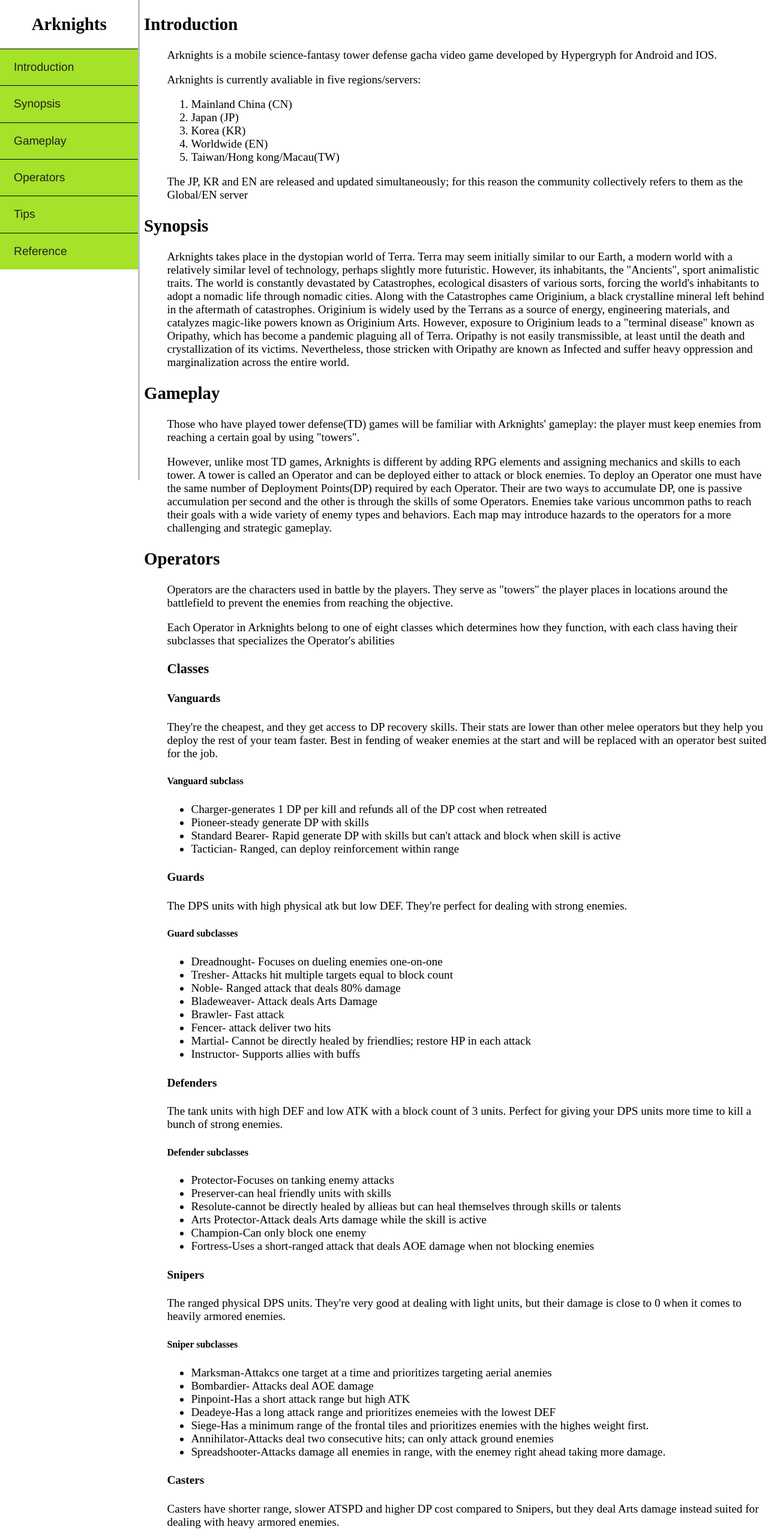
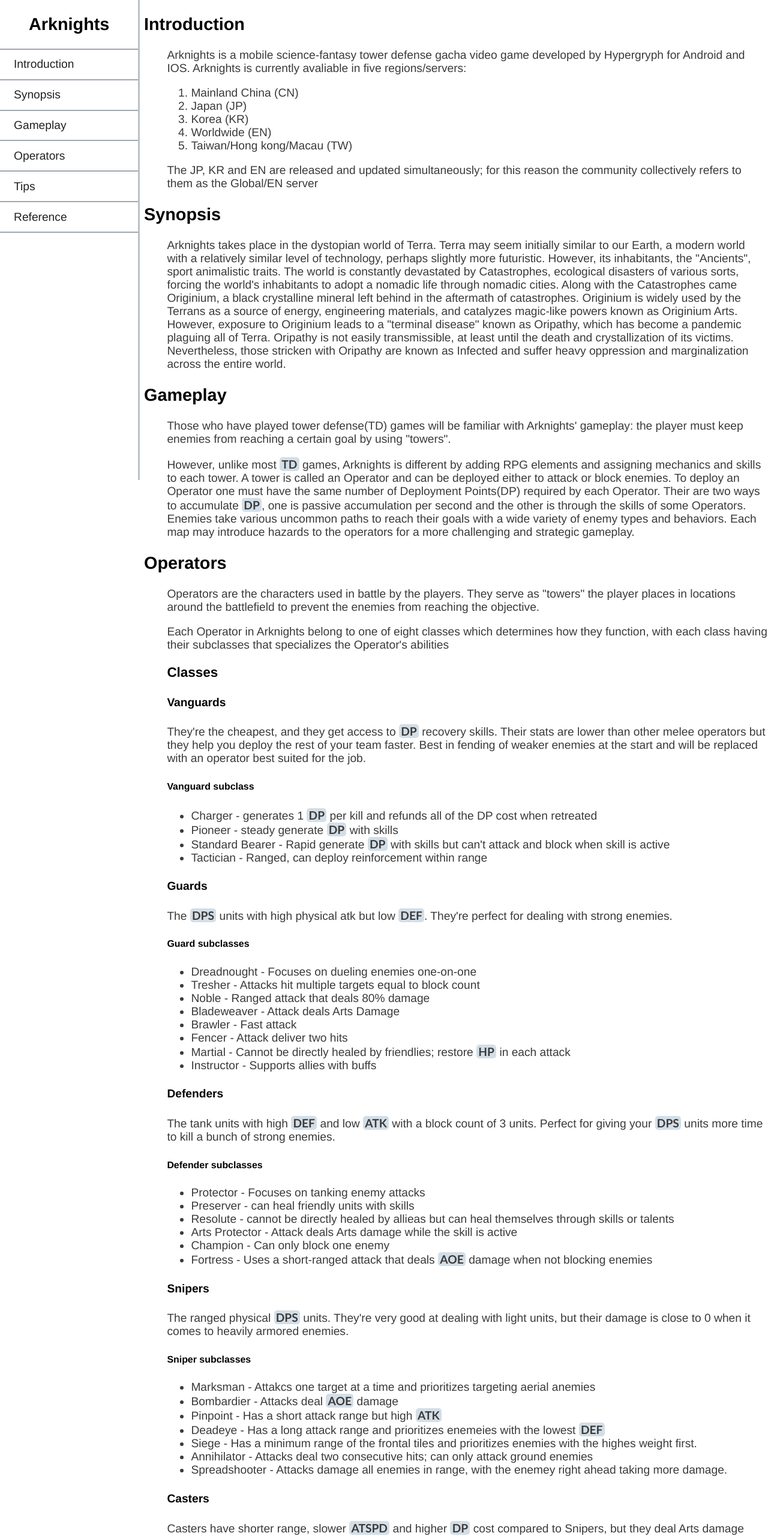
Before and after one commit to stravse/FCC-Tech-Doc-Page, a plain HTML site: page index.html in a window 1280 px wide. Shown: the top 2560 px of the page at 60% size. Drawn offline with Linux system fonts and the light colour scheme.

Commit message:
Passed Tech

```diff
--- a/index.html
+++ b/index.html
@@ -12,27 +12,23 @@
         <nav id="navbar" class="nav-bar">
             <header> <h1>Arknights</h1></header>
             <ul>
-                <li><a href="#introduction" class="nav-btn">Introduction</a></li>
-                <li><a href="#synopsis" class="nav-btn">Synopsis</a></li>
-                <li><a href="#gameplay" class="nav-btn">Gameplay</a></li>
-                <li><a href="#operators" class="nav-btn">Operators</a></li>
-                <li><a href="#tips" class="nav-btn">Tips</a></li>
-                <li><a href="#reference" class="nav-btn">Reference</a></li>
+                <li><a href="#Introduction" class="nav-link">Introduction</a></li>
+                <li><a href="#Synopsis" class="nav-link">Synopsis</a></li>
+                <li><a href="#Gameplay" class="nav-link">Gameplay</a></li>
+                <li><a href="#Operators" class="nav-link">Operators</a></li>
+                <li><a href="#Tips" class="nav-link">Tips</a></li>
+                <li style="border-bottom: 2px solid rgba(104, 116, 128, 0.63);"><a href="#Reference" class="nav-link">Reference</a></li>
             </ul>
 
         </nav>
 
         <main id="main-doc" class="main-doc">
-            <section class="main-section">
-                <header id="introduction"><h2>Introduction</h2></header>
+            <section id="Introduction" class="main-section">
+                <header><h2>Introduction</h2></header>
 
-                <article class="">
+                <div class="doc-element">
                     <p>
                         Arknights is a mobile science-fantasy tower defense gacha video game developed by Hypergryph for Android and IOS.
-                    </p>
-
-                    <p>
-
                         Arknights is currently avaliable in five regions/servers:
                     </p>
 
@@ -41,20 +37,20 @@
                         <li> Japan (JP)</li>
                         <li> Korea (KR)</li>
                         <li> Worldwide (EN)</li>
-                        <li> Taiwan/Hong kong/Macau(TW)</li>
+                        <li> Taiwan/Hong kong/Macau (TW)</li>
                     </ol>
 
                     <p>
                         The JP, KR and EN are released and updated simultaneously; for this reason the community collectively refers to them as the Global/EN server
                     </p>
 
-                </article>
+                </div>
             </section>
 
-            <section class="main-section">
-                <header id="synopsis"><h2>Synopsis</h2></header>
+            <section id="Synopsis" class="main-section">
+                <header><h2>Synopsis</h2></header>
 
-                <article class="">
+                <div class="doc-element">
                     <p>Arknights takes place in the dystopian world of Terra.
                         Terra may seem initially similar to our Earth,
                         a modern world with a relatively similar level
@@ -71,35 +67,35 @@
                         those stricken with Oripathy are known as Infected and suffer heavy oppression and marginalization across the entire world.
                     </p>
 
-                </article>
+                </div>
 
             </section>
 
-            <section class="main-section">
-                <header id="gameplay"><h2>Gameplay</h2></header>
+            <section id="Gameplay" class="main-section">
+                <header><h2>Gameplay</h2></header>
 
-                <article class="">
+                <div class="doc-element">
                     <p>Those who have played tower defense(TD) games will be
                         familiar with Arknights' gameplay: the player must keep enemies from reaching a certain goal by using "towers".
                     </p>
 
                     <p>
-                    However, unlike most TD games, Arknights is different by
+                    However, unlike most <code>TD</code> games, Arknights is different by
                     adding RPG elements and assigning mechanics and skills to each tower.
                     A tower is called an Operator and can be deployed either to attack or block enemies.
                     To deploy an Operator one must have the same number of Deployment Points(DP) required by each Operator.
-                    Their are two ways to accumulate DP, one is passive accumulation per second and the other is through the skills of some Operators.
+                    Their are two ways to accumulate <code>DP</code>, one is passive accumulation per second and the other is through the skills of some Operators.
                     Enemies take various uncommon paths to reach their goals with a wide variety of enemy types and behaviors.
                     Each map may introduce hazards to the operators for a more challenging and strategic gameplay.
                     </p>
 
-                </article>
+                </div>
             </section>
 
-            <section class="main-section">
-                <header id="operators"><h2>Operators</h2></header>
+            <section id="Operators" class="main-section">
+                <header><h2>Operators</h2></header>
 
-                <article class="">
+                <div class="doc-element">
                     <p>
                         Operators are the characters used in battle by the players.
                         They serve as "towers" the player places in locations around the battlefield to prevent the enemies
@@ -115,7 +111,7 @@
 
                     <h4>Vanguards</h4>
                     <p>
-                        They're the cheapest, and they get access to DP recovery skills.
+                        They're the cheapest, and they get access to <code>DP</code> recovery skills.
                         Their stats are lower than other melee operators but they help you deploy the rest of your team faster.
                         Best in fending of weaker enemies at the start and will be replaced with an operator best suited for the job.
                     </p>
@@ -123,75 +119,75 @@
                     <h5>Vanguard subclass</h5>
 
                     <ul>
-                        <li>Charger-generates 1 DP per kill and refunds all of the DP cost when retreated</li>
-                        <li>Pioneer-steady generate DP with skills</li>
-                        <li>Standard Bearer- Rapid generate DP with skills but can't attack and block when skill is active</li>
-                        <li>Tactician- Ranged, can deploy reinforcement within range</li>
+                        <li>Charger - generates 1 <code>DP</code> per kill and refunds all of the DP cost when retreated</li>
+                        <li>Pioneer - steady generate <code>DP</code> with skills</li>
+                        <li>Standard Bearer - Rapid generate <code>DP</code> with skills but can't attack and block when skill is active</li>
+                        <li>Tactician - Ranged, can deploy reinforcement within range</li>
                     </ul>
 
 
                     <h4>Guards</h4>
 
                     <p>
-                        The DPS units with high physical atk but low DEF. They're perfect for dealing with strong enemies.
+                        The <code>DPS</code> units with high physical atk but low <code>DEF</code>. They're perfect for dealing with strong enemies.
                     </p>
 
                     <h5>Guard subclasses</h5>
                     <ul>
-                        <li>Dreadnought- Focuses on dueling enemies one-on-one</li>
-                        <li>Tresher- Attacks hit multiple targets equal to block count</li>
-                        <li>Noble- Ranged attack that deals 80% damage</li>
-                        <li>Bladeweaver- Attack deals Arts Damage</li>
-                        <li>Brawler- Fast attack</li>
-                        <li>Fencer- attack deliver two hits</li>
-                        <li>Martial- Cannot be directly healed by friendlies; restore HP in each attack</li>
-                        <li>Instructor- Supports allies with buffs</li>
+                        <li>Dreadnought - Focuses on dueling enemies one-on-one</li>
+                        <li>Tresher - Attacks hit multiple targets equal to block count</li>
+                        <li>Noble - Ranged attack that deals 80% damage</li>
+                        <li>Bladeweaver - Attack deals Arts Damage</li>
+                        <li>Brawler - Fast attack</li>
+                        <li>Fencer - Attack deliver two hits</li>
+                        <li>Martial - Cannot be directly healed by friendlies; restore <code>HP</code> in each attack</li>
+                        <li>Instructor - Supports allies with buffs</li>
                     </ul>
 
                     <h4>Defenders</h4>
                     <p>
-                        The tank units with high DEF and low ATK with a block count of 3 units. Perfect for giving your DPS units more time to kill a bunch of strong enemies.
+                        The tank units with high <code>DEF</code> and low <code>ATK</code> with a block count of 3 units. Perfect for giving your <code>DPS</code> units more time to kill a bunch of strong enemies.
                     </p>
                     <h5>Defender subclasses</h5>
                     <ul>
-                        <li>Protector-Focuses on tanking enemy attacks</li>
-                        <li>Preserver-can heal friendly units with skills</li>
-                        <li>Resolute-cannot be directly healed by allieas but can heal themselves through skills or talents</li>
-                        <li>Arts Protector-Attack deals Arts damage while the skill is active</li>
-                        <li>Champion-Can only block one enemy</li>
-                        <li>Fortress-Uses a short-ranged attack that deals AOE damage when not blocking enemies</li>
+                        <li>Protector - Focuses on tanking enemy attacks</li>
+                        <li>Preserver - can heal friendly units with skills</li>
+                        <li>Resolute - cannot be directly healed by allieas but can heal themselves through skills or talents</li>
+                        <li>Arts Protector - Attack deals Arts damage while the skill is active</li>
+                        <li>Champion - Can only block one enemy</li>
+                        <li>Fortress - Uses a short-ranged attack that deals <code>AOE</code> damage when not blocking enemies</li>
                     </ul>
 
                     <h4>Snipers</h4>
                     <p>
-                        The ranged physical DPS units. They're very good at dealing with light units,
+                        The ranged physical <code>DPS</code> units. They're very good at dealing with light units,
                         but their damage is close to 0 when it comes to heavily armored enemies.
                     </p>
                     <h5>Sniper subclasses</h5>
                     <ul>
-                        <li>Marksman-Attakcs one target at a time and prioritizes targeting aerial anemies</li>
-                        <li>Bombardier- Attacks deal AOE damage</li>
-                        <li>Pinpoint-Has a short attack range but high ATK</li>
-                        <li>Deadeye-Has a long attack range and prioritizes enemeies with the lowest DEF</li>
-                        <li>Siege-Has a minimum range of the frontal tiles and prioritizes enemies with the highes weight first. </li>
-                        <li>Annihilator-Attacks deal two consecutive hits; can only attack ground enemies</li>
-                        <li>Spreadshooter-Attacks damage all enemies in range, with the enemey right ahead taking more damage.</li>
+                        <li>Marksman - Attakcs one target at a time and prioritizes targeting aerial anemies</li>
+                        <li>Bombardier - Attacks deal <code>AOE</code> damage</li>
+                        <li>Pinpoint - Has a short attack range but high <code>ATK</code></li>
+                        <li>Deadeye - Has a long attack range and prioritizes enemeies with the lowest <code>DEF</code></li>
+                        <li>Siege - Has a minimum range of the frontal tiles and prioritizes enemies with the highes weight first. </li>
+                        <li>Annihilator - Attacks deal two consecutive hits; can only attack ground enemies</li>
+                        <li>Spreadshooter - Attacks damage all enemies in range, with the enemey right ahead taking more damage.</li>
                     </ul>
 
                     <h4>Casters</h4>
                     <p>
-                        Casters have shorter range, slower ATSPD and higher DP cost compared to Snipers,
+                        Casters have shorter range, slower <code>ATSPD</code> and higher <code>DP</code> cost compared to Snipers,
                         but they deal Arts damage instead suited for dealing with heavy armored enemies.
                     </p>
                     <h5>Caster subclasses</h5>
                     <ul>
-                        <li>Core- Attacks one target at a time</li>
-                        <li>Splash- Attacks deal AOE damage</li>
-                        <li>Mystic- Store attacks when not attacking and simultaneously releases all stored attacks</li>
-                        <li>Drone- Controls a drone that attacks independently dealing more damage in successive hits</li>
-                        <li>Chain- Attacks jump between multiple targets and slows them, but deals less damage each jump</li>
-                        <li>Blast-Attacks damage all enemies in a long linear range</li>
-                        <li>Guardian-Only attack when the skill is active, which damage all enemies in range</li>
+                        <li>Core - Attacks one target at a time</li>
+                        <li>Splash - Attacks deal <code>AOE</code> damage</li>
+                        <li>Mystic - Store attacks when not attacking and simultaneously releases all stored attacks</li>
+                        <li>Drone - Controls a drone that attacks independently dealing more damage in successive hits</li>
+                        <li>Chain - Attacks jump between multiple targets and slows them, but deals less damage each jump</li>
+                        <li>Blast - Attacks damage all enemies in a long linear range</li>
+                        <li>Guardian - Only attack when the skill is active, which damage all enemies in range</li>
                     </ul>
 
                     <h4>Medics</h4>
@@ -214,11 +210,11 @@
 
                     <h5>Supporter subclasses</h5>
                     <ul>
-                        <li>Stopper- Attacks briefly slow enemies</li>
+                        <li>Stopper - Attacks briefly slow enemies</li>
                         <li>Muse - Can't attack but continuously heal allies within range; is capable of buffing allies through skills</li>
-                        <li>Bless- Augments the defense and survivability of allies</li>
-                        <li>Curse- Provides debuff to the enemies</li>
-                        <li>Summoner- Can utilize summoned units</li>
+                        <li>Bless - Augments the defense and survivability of allies</li>
+                        <li>Curse - Provides debuff to the enemies</li>
+                        <li>Summoner - Can utilize summoned units</li>
                     </ul>
 
                     <h4>Specialists</h4>
@@ -229,21 +225,21 @@
                     </p>
                     <h5>Specialist subclasses</h5>
                     <ul>
-                        <li>Push- can be deployed on ranged tiles; can push away enemies with skills</li>
-                        <li>Pull- can be deployed on ranged tiles; can pull enemies with skills</li>
-                        <li>Executioner- has much shorter redeployment</li>
-                        <li>Peddler- has short redeployment CD but drains 3 DP every 3 seconds while deployed and will automatically retreate if there are not enough DP </li>
-                        <li>Stalker- Hits all surrounding enemies and less likely to be targeted by enemies</li>
-                        <li>Trapper- ranged units that can use traps to deal damage</li>
-                        <li>Oddball- ranged units that causes friendly fire to buff allies</li>
+                        <li>Push - can be deployed on ranged tiles; can push away enemies with skills</li>
+                        <li>Pull - can be deployed on ranged tiles; can pull enemies with skills</li>
+                        <li>Executioner - has much shorter redeployment</li>
+                        <li>Peddler - has short redeployment cooldown but drains 3 <code>DP</code> every 3 seconds while deployed and will automatically retreate if there are not enough <code>DP</code> </li>
+                        <li>Stalker - Hits all surrounding enemies and less likely to be targeted by enemies</li>
+                        <li>Trapper - ranged units that can use traps to deal damage</li>
+                        <li>Oddball - ranged units that causes friendly fire to buff allies</li>
                     </ul>
-                </article>
+                </div>
             </section>
 
-            <section class="main-section">
-                <header id="tips"><h2>Tips</h2></header>
+            <section  id="Tips" class="main-section">
+                <header><h2>Tips</h2></header>
 
-                <article class="">
+                <div class="doc-element">
                     <p>
                         Variety is encouraged.
                         Relying on a single Operator class and/or archetype is not enough to clear most operations.
@@ -259,7 +255,7 @@
 
                     <p>
                         DP cost efficiency matters. Utilizing powerful Operators, usually, those of higher rarity may be tempting,
-                        but note that most of them have high DP costs.  Add several 3★ and/or 4★ to the mix. Some stages have DP economy as a challenge of its own.
+                        but note that most of them have high <code>DP</code> costs.  Add several 3★ and/or 4★ to the mix. Some stages have <code>DP</code> economy as a challenge of its own.
                         Make sure operators are worth what they cost to you and consider that sometimes you could solve the situation with someone much cheaper.
                     </p>
 
@@ -288,20 +284,21 @@
                     </p>
 
 
-                </article>
+                </div>
 
             </section>
-            <section class="main-section">
-                <header id="reference"><h2>Reference</h2></header>
+            <section id="Reference" class="main-section">
+                <header><h2>Reference</h2></header>
 
-                <article>
+                <div class="doc-element">
                     <p>
-                        All the documentation in this page is taken from this<a href="https://arknights.fandom.com/wiki/Arknights" target="_blank">Wiki Page </a>.
+                        All the documentation in this page is taken from this <a href="https://arknights.fandom.com/wiki/Arknights" target="_blank">Wiki Page </a>.
                     </p>
 
-                </article>
+                </div>
             </section>
         </main>
+
     </div>
 
 </body>
--- a/main.css
+++ b/main.css
@@ -13,17 +13,31 @@ body{
 .main{
     display: flex;
     flex-direction: column;
-    font-size: 1rem;
+    font-size: 1.125rem;
+    font-family: Helvetica, sans-serif;
+}
+.main code{
+    font-family: Calibri, serif;
+    font-weight: 600;
+    background-color: #d3dee7;
+    border-radius: 5px;
+    padding: 0 0.2rem;
 }
 .main-doc{
     padding-left: 0.5em;
 }
-.main-doc article{
+.main-doc .doc-element{
     padding-left: 2em;
+
 }
+.main-doc .doc-element li,
+.main-doc .doc-element p{
+    color: #3b3a3a;
+}
+
 .nav-bar{
-
-
+    max-height: 12em;
+    overflow-y: scroll;
 }
 .nav-bar ul{
     padding: 0;
@@ -39,11 +53,11 @@ body{
 }
 .nav-bar li{
     width: 100%;
-    background-color: var(--green-color);
-    border-top: 1px solid;
+    color: #3b3a3a;
+    border-top: 2px solid rgba(104, 116, 128, 0.63);
 }
-.nav-btn{
-    padding: 1em 1.2em;
+.nav-link{
+    padding: 0.7em 1.2em;
     cursor: pointer;
     font-family: Helvetica, monospace;
 }
@@ -56,13 +70,14 @@ body{
     .nav-bar{
         min-width: 12em;
         height: 100%;
+        max-height: 100%;
         position: fixed;
         border-right: solid;
         border-color: rgba(112, 128, 144, 0.486);
+        overflow-y: visible;
     }
     .main-doc{
         margin-left: 12em;
-
     }
 
 }
```
